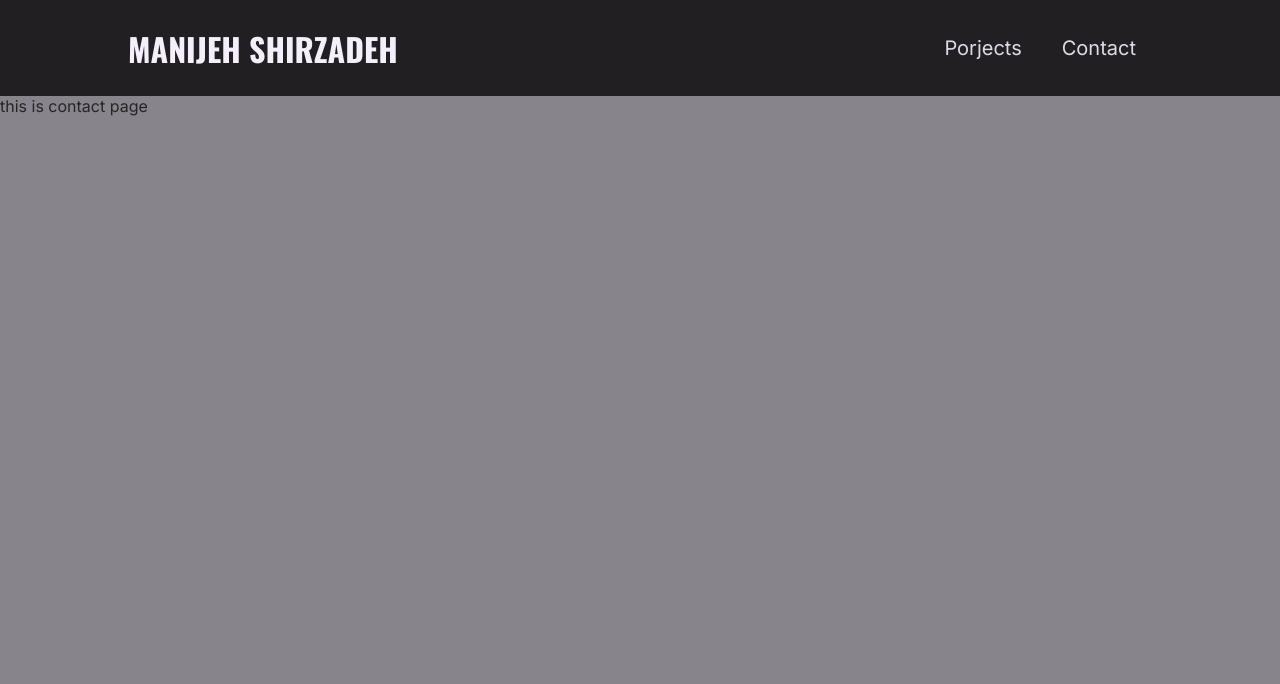
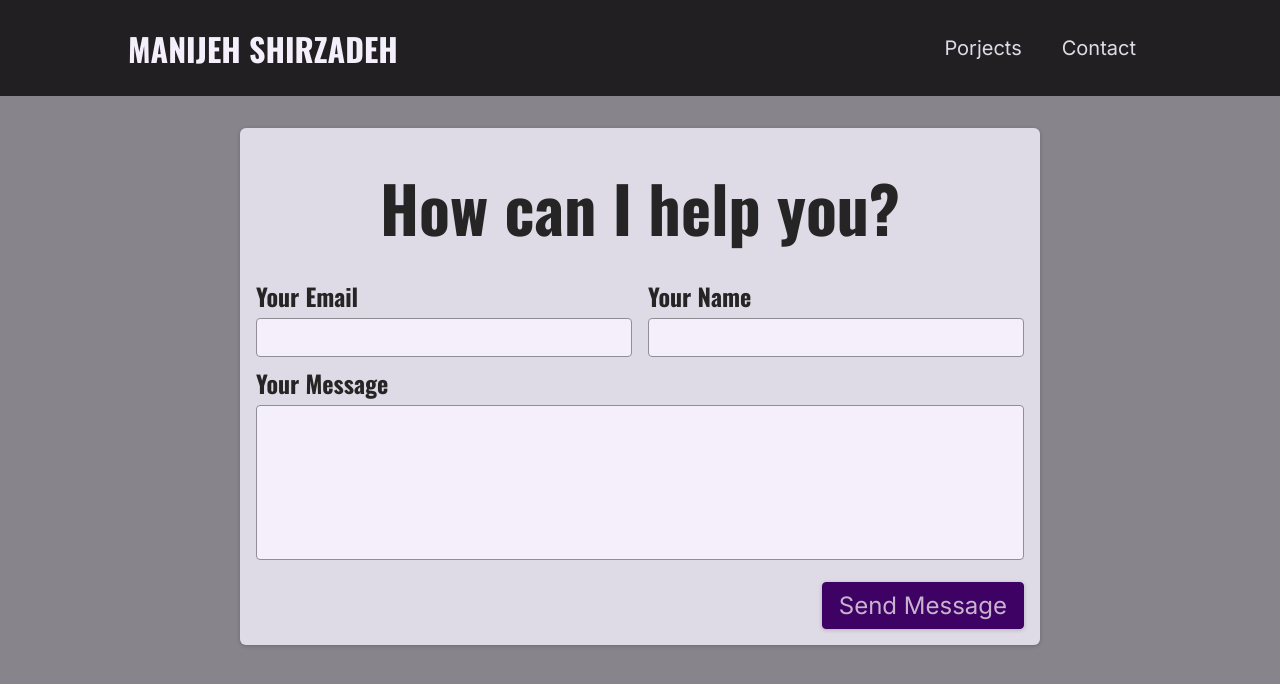
Before and after one commit to manijehshirzadeh/my-blog-next-app, a Next.js app: page /contact in a window 1280 px wide. Shown: the top 684 px of the page. Built offline with nearby package versions, Linux system fonts and the light colour scheme.

Commit message:
Added contact page, with corresponding styles

```diff
--- /dev/null
+++ b/app/api/contact/route.ts
@@ -0,0 +1,43 @@
+import { NextRequest } from "next/server"
+
+export async function POST(request: NextRequest) {
+	const body = await request.json()
+	if (
+		body &&
+		"email" in body &&
+		typeof body.email === "string" &&
+		"name" in body &&
+		typeof body.name === "string" &&
+		"message" in body &&
+		typeof body.message === "string"
+	) {
+		if (
+			!body.email ||
+			!body.email.includes("@") ||
+			!body.name ||
+			body.name.trim() === "" ||
+			!body.message ||
+			body.message.trim() === ""
+		) {
+			return new Response("invalid input", {
+				status: 422
+			})
+		} else {
+			const newMessage = {
+				email: body.email,
+				name: body.name,
+				message: body.message
+			}
+			//TODO: Store it in a database
+			console.log(newMessage)
+			return Response.json(
+				{ message: "Successfully stored message!", newMessage },
+				{ status: 201 }
+			)
+		}
+	} else {
+		return new Response("No body request", {
+			status: 422
+		})
+	}
+}
--- a/app/contact/page.tsx
+++ b/app/contact/page.tsx
@@ -1,5 +1,7 @@
+import ContactForm from "@/components/contact/contact-form"
+
 function ContactPage() {
-	return <>this is contact page</>
+	return <ContactForm />
 }
 
 export default ContactPage
--- /dev/null
+++ b/components/contact/contact-form.module.css
@@ -0,0 +1,74 @@
+
+.contact {
+  margin: var(--size-8) auto;
+  border-radius: 6px;
+  background-color: var(--color-grey-100);
+  width: 90%;
+  max-width: 50rem;
+  padding: var(--size-4);
+  box-shadow: 0 1px 4px rgba(0, 0, 0, 0.2);
+  font-size: var(--size-6);
+}
+
+.contact h1 {
+  font-size: var(--size-8);
+  margin: var(--size-4) 0;
+  text-align: left;
+}
+
+.form label {
+  display: block;
+  font-family: 'Oswald', sans-serif;
+  font-weight: bold;
+  margin: var(--size-2) 0 var(--size-1) 0;
+}
+
+.form input,
+.form textarea {
+  font: inherit;
+  padding: var(--size-1);
+  border-radius: 4px;
+  width: 100%;
+  border: 1px solid var(--color-grey-400);
+  background-color: var(--color-grey-50);
+  resize: none;
+}
+
+.controls {
+  display: flex;
+  column-gap: 1rem;
+  flex-wrap: wrap;
+}
+
+.control {
+  flex: 1;
+  min-width: 10rem;
+}
+
+.actions {
+  margin-top: var(--size-4);
+  text-align: right;
+}
+
+.form button {
+  font: inherit;
+  cursor: pointer;
+  background-color: var(--color-primary-700);
+  border: 1px solid var(--color-primary-700);
+  padding: var(--size-2) var(--size-4);
+  border-radius: 4px;
+  color: var(--color-primary-50);
+  box-shadow: 0 1px 4px rgba(0, 0, 0, 0.2);
+}
+
+.form button:hover {
+  background-color: var(--color-primary-500);
+  border-color: var(--color-primary-500);
+}
+
+@media (min-width: 768px) {
+  .contact h1 {
+    font-size: var(--size-16);
+    text-align: center;
+  }
+}
--- /dev/null
+++ b/components/contact/contact-form.tsx
@@ -0,0 +1,31 @@
+import classes from "./contact-form.module.css"
+
+function ContactForm() {
+	return (
+		<section className={classes.contact}>
+			<h1>How can I help you?</h1>
+			<form className={classes.form}>
+				<div className={classes.controls}>
+					<div className={classes.control}>
+						<label htmlFor="email">Your Email</label>
+						<input type="email" id="email" required />
+					</div>
+					<div className={classes.control}>
+						<label htmlFor="name">Your Name</label>
+						<input type="text" id="name" required />
+					</div>
+				</div>
+				<div className={classes.control}>
+					<label htmlFor="message">Your Message</label>
+					<textarea id="message" rows={5}></textarea>
+				</div>
+
+				<div className={classes.actions}>
+					<button>Send Message</button>
+				</div>
+			</form>
+		</section>
+	)
+}
+
+export default ContactForm
```
